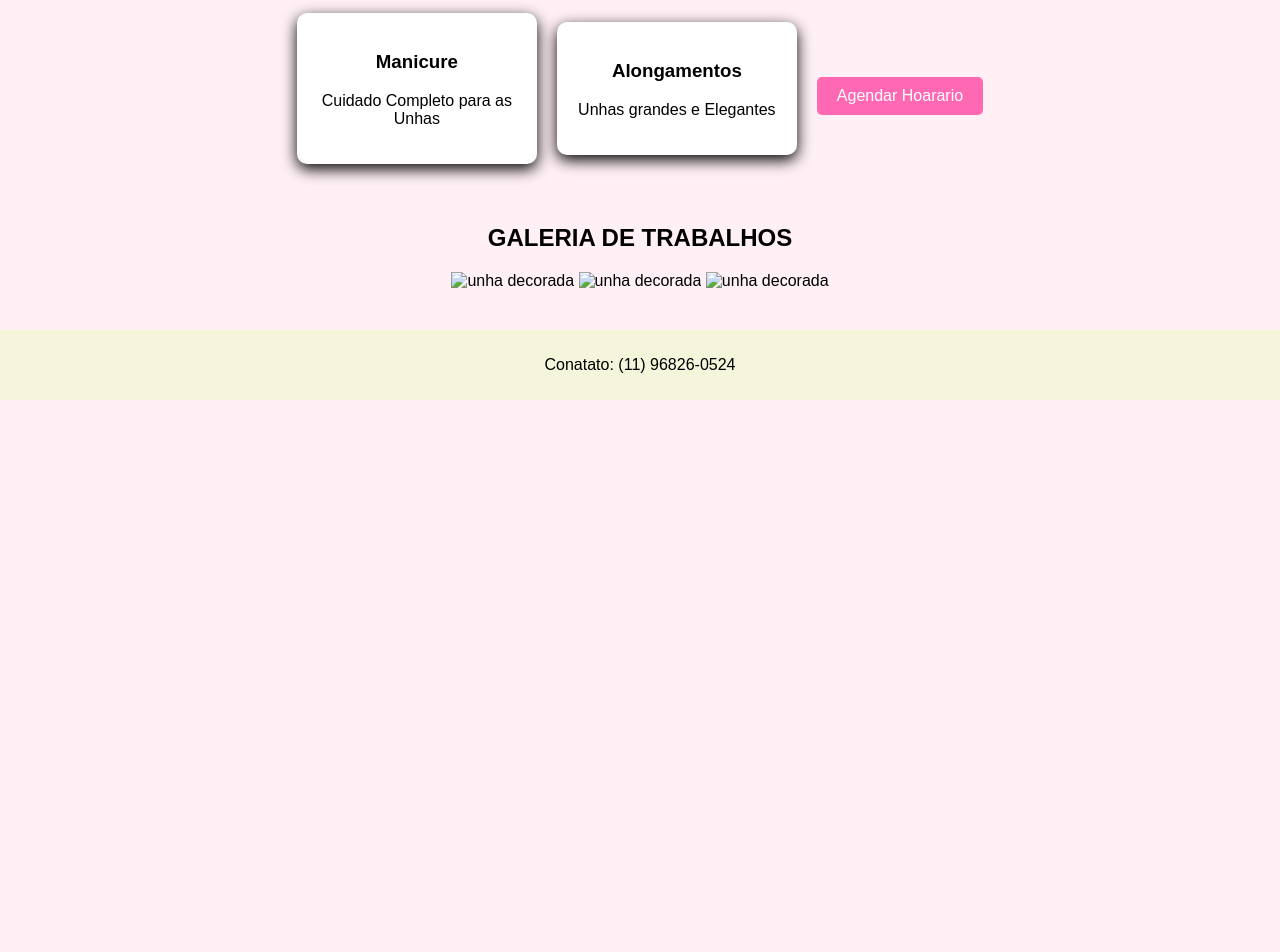
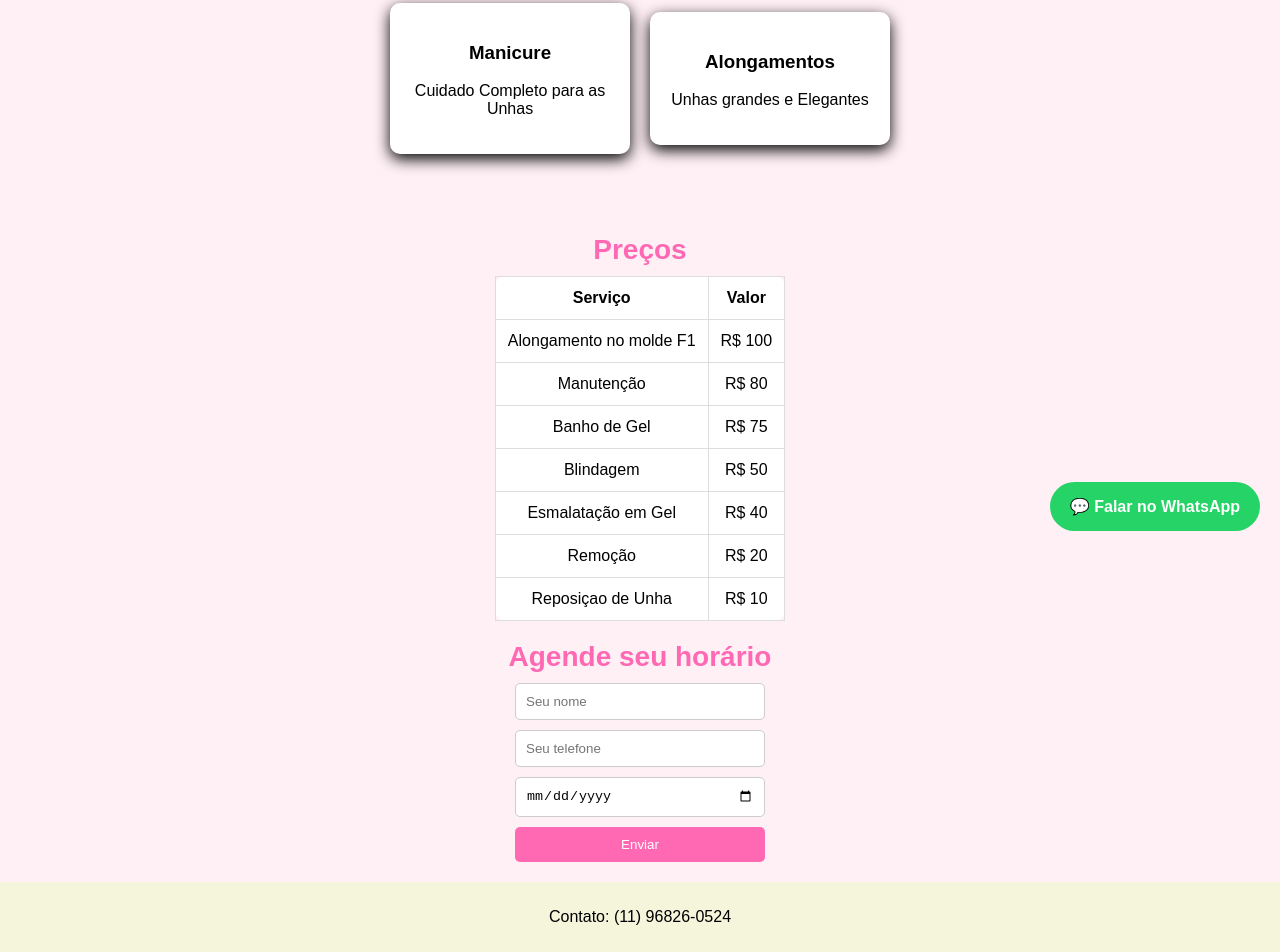
Before and after one commit to Rhuan1506/site-unhas, a plain HTML site: page index.html in a window 1280 px wide. Shown: the part 249-1201 px from the top of the page. Before the commit the page ends 800 px from the top, so only its background shows below. Drawn offline with Linux system fonts and the light colour scheme.

Commit message:
Alteração css, criação de tabela e mudanças no html

```diff
--- a/index.html
+++ b/index.html
@@ -3,7 +3,7 @@
 <head>
     <meta charset="UTF-8">
     <meta name="viewport" content="width=device-width, initial-scale=1.0">
-    <title>FLAVIA SOUZA</title>
+    <title>Flavia Souza | Manicure & Nail Designer</title>
 
     <style>
         body {
@@ -56,6 +56,7 @@
             color: white;
             text-decoration: none;
             border-radius: 5px;
+            text-align: center;
         }
 
         footer{
@@ -65,12 +66,97 @@
             padding: 10px;
             margin-top: 20px;
         }
+
+        .whatsapp {
+            position: fixed;
+            bottom: 20px;
+            right: 20px;
+            background: #25D366;
+            color: white;
+            padding: 15px 20px;
+            border-radius: 50px;
+            text-decoration: none;
+            font-weight: bold;
+            box-shadow: 0 5px 10px rgba(0,0,0,0,2);
+        }
+
+        table {
+            margin: 0 auto;
+            border-collapse: collapse;
+            background: white;
+            border-radius: 10px;
+            overflow: center;
+        }
+
+td, th {
+    padding: 12px;
+    border: 1px solid   #ddd;
+    text-align: center;
+}
+
+form {
+    display: flex;
+    flex-direction: column;
+    width: 250px;
+    margin: 0 auto;
+    gap: 10px;
+}
+
+input {
+    padding: 10px;
+    border-radius: 5px;
+    border: 1px solid #ccc;
+}
+
+button {
+    background: #ff69b4;
+    color: white;
+    padding: 10px;
+    border: none;
+    border-radius: 5px;
+    cursor: pointer;
+}
+
+h2 {
+    text-align: center;
+}
+
+.titulo {
+    font-family: 'Poppins', sans-serif;
+    text-align: center;
+    font-weight: 600;
+    font-size: 28px;
+    color: #ff69b4;
+    margin-bottom: 10px;
+    position: relative;
+}
+
+.subtitulo {
+    text-align: center;
+    font-family: Arial, sans-serif;
+    font-size: 14px;
+    color: #888;
+    letter-spacing: 2px;
+    margin-top: -10px;
+}
+
+h2 {
+    font-family: 'Poppins', sans-serif;
+    text-align: center;
+    color: #ff69b4;
+    font-size: 28px;
+    font-weight: 600;
+    margin: 20px 0;
+}
+
+
+
     </style>
 </head>
 <body>
     <header>
         <h1>FLAVIA SOUZA</h1>
-        <p>ESPECIALISTA EM UNHAS</p>
+       <p class="subtitulo">ESPECIALISTA EM UNHAS</p>
     </header>
 
     <section>
@@ -81,26 +167,85 @@
                 <p>Cuidado Completo para as Unhas</p>
             </div>
 
+
+
 <div class="card">
     <h3>Alongamentos</h3>
     <p>Unhas grandes e Elegantes</p>
-</div>
-
-<a class="botao" href="#">Agendar Hoarario</a>
-</div>
     </section>
 <section>
-    <h2>GALERIA DE TRABALHOS</h2>
-    <div class="Galeria">
-        <img src="img/unha1.jpg" alt="unha decorada">
-        <img src="img/unha2.jpg" alt="unha decorada">
-        <img src="img/unha3.jpg" alt="unha decorada">
-    </div>
+
 </section>
 
 
+
+
+<a class="whatsapp" href="https://wa.me/(11) 96826-0524" target="_blank">
+💬 Falar no WhatsApp
+</a>
+
+
+
+
+<h2 class="titulo">Preços</h2>
+
+<table>
+  <tr>
+    <th>Serviço</th>
+    <th>Valor</th>
+  </tr>
+
+
+<tr>
+    <td>Alongamento no molde F1</td>
+    <td>R$ 100</td>
+  </tr>
+
+  <tr>
+    <td>Manutenção</td>
+    <td>R$ 80</td>
+  </tr>
+  <tr>
+    <td>Banho de Gel</td>
+    <td>R$ 75</td>
+  </tr>
+
+ <tr>
+    <td>Blindagem</td>
+    <td>R$ 50</td>
+  </tr>
+
+   <tr>
+    <td>Esmalatação em Gel</td>
+    <td>R$ 40</td>
+  </tr>
+  <tr>
+    <td>Remoção</td>
+    <td>R$ 20</td>
+  </tr>
+
+   <tr>
+    <td>Reposiçao de Unha</td>
+    <td>R$ 10</td>
+  </tr>
+
+</table>
+
+
+
+<h2 class="titulo">Agende seu horário</h2>
+
+<form>
+  <input type="text" placeholder="Seu nome" required>
+  <input type="tel" placeholder="Seu telefone" required>
+  <input type="date" required>
+
+  <button type="submit">Enviar</button>
+</form>
+
+
     <footer>
-        <p>Conatato: (11) 96826-0524</p>
+        <p>Contato: (11) 96826-0524</p>
     </footer>
 </body>
 </html>
```
